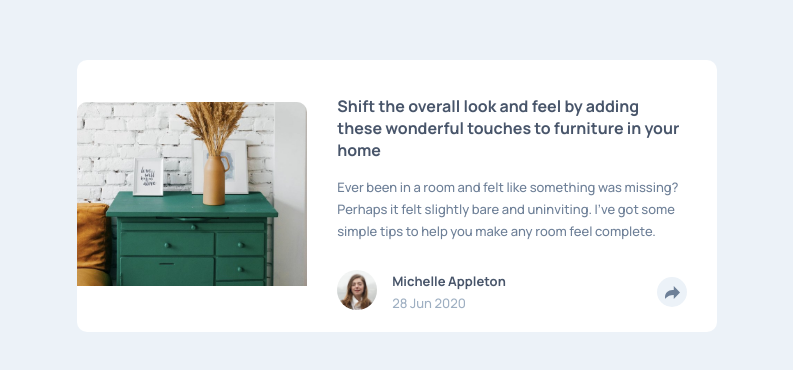
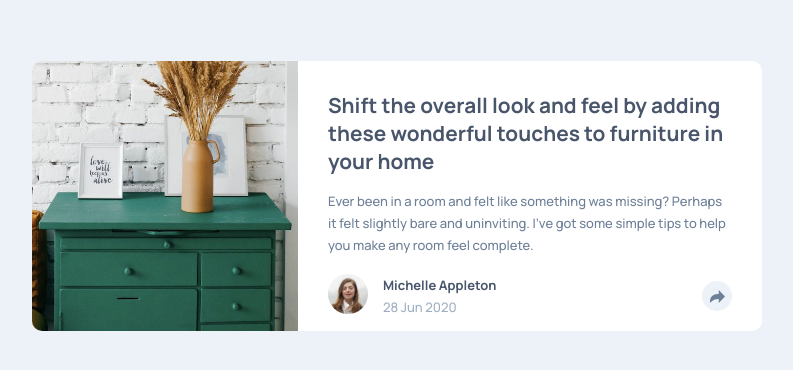
Before and after one commit to Natselane/article-preview-component, a plain HTML site: page index.html in a window 1280 px wide. Shown: the part 204-574 px from the top of the page, without its empty margins (243-1036 px from the left). Drawn offline with Linux system fonts and the light colour scheme.

Commit message:
Change media query

```diff
--- a/scss/style.scss
+++ b/scss/style.scss
@@ -14,10 +14,12 @@ $light-grayish-blue: hsl(210, 46%, 95%);
 }
 
 body {
+    display: flex;
+    align-items: center;
     font-family: $font-stack;
     font-size: $font-size;
     background-color: $light-grayish-blue;
-
+    min-height: 100vh;
 
 }
 
@@ -26,6 +28,8 @@ body {
     border-radius: 10px;
     margin: 40px auto;
     width: 85%;
+    max-width: 400px;
+    min-width: 300px;
     display: flex;
     flex-direction: column;
 
@@ -33,10 +37,12 @@ body {
         border-radius: 10px 10px 0 0;
         overflow: hidden;
         height: 200px;
+        min-height: 200px;
 
         img {
             width: 100%;
             margin-top: -20px;
+            min-height: 200px;
         }
     }
 
@@ -108,25 +114,36 @@ body {
 
 // Desktops
 @media only screen and (min-width: 1025px) {
-    body {
-        display: flex;
-        align-items: center;
-        height: 100vh;
-
-        .container {
+    .container {
             flex-direction: row;
             align-items: center;
             margin-top: 0;
             margin-bottom: 0;
-            width: 50%;
-        }
+            max-width: 730px;
     }
+
     .container .image {
-        height: 100%;
+        min-height: 100%;
+        height: 270px;
+        border-radius: 10px 0 0 10px;
         img {
+            min-height: 100%;
             object-fit: cover;
             margin-top: 0;
         }
     }
 
+    .container .content {
+        padding: 15px 30px;
+        min-height: 100%;
+
+        h3 {
+            font-size: 1.3rem;
+        }
+
+        p {
+            margin-bottom: 20px;
+        }
+    }
+
 }
```
Also changed, not shown: css/style.css, 1 other file.
